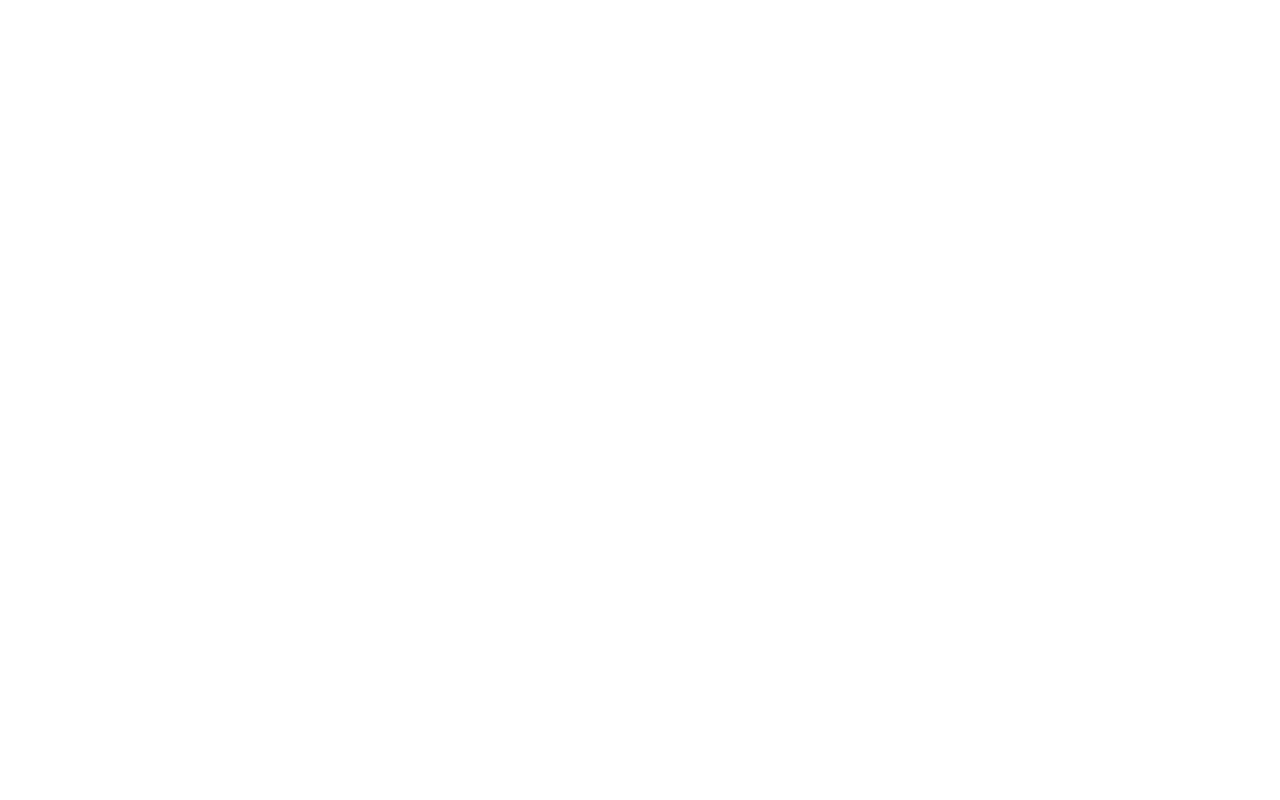
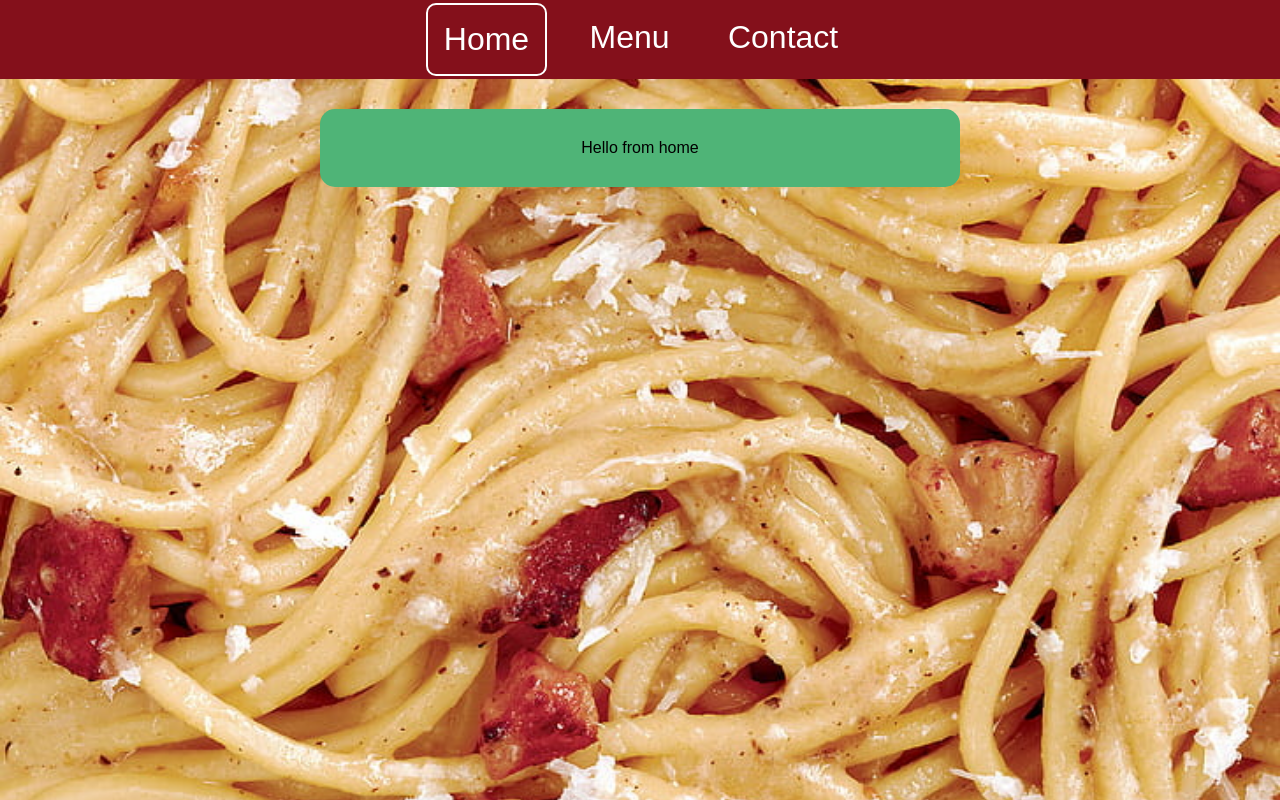
Before and after one commit to arjovr/restaurant, a website built with webpack: page dist/index.html in a window 1280 px wide. Built offline with nearby package versions, Linux system fonts and the light colour scheme.

Commit message:
behaviour is wired (some content is missing)

```diff
--- /dev/null
+++ b/src/contact.js
@@ -0,0 +1,5 @@
+function render(container) {
+    container.textContent = 'Hello from contact';
+}
+
+export {render};
--- /dev/null
+++ b/src/home.js
@@ -0,0 +1,5 @@
+function render(container) {
+    container.textContent = 'Hello from home';
+}
+
+export {render};
--- a/src/index.js
+++ b/src/index.js
@@ -1 +1,15 @@
-console.log('nice!!!');
+import MyImage from './assets/imgs/background.jpg';
+import './style.css';
+import * as homePage from './home';
+import * as bar from './navigationbar';
+
+
+const content = document.querySelector('#content');
+
+content.style.backgroundImage = `url('${MyImage}')`;
+content.style.height = '100vh';
+
+const tabContent = bar.render();
+
+// mostramos home por default
+homePage.render(tabContent);
--- /dev/null
+++ b/src/menu.js
@@ -0,0 +1,6 @@
+function render(container) {
+    container.textContent = 'Hello from menu';
+
+}
+
+export {render};
--- /dev/null
+++ b/src/navigationbar.js
@@ -0,0 +1,44 @@
+import * as homePage from './home';
+import * as menuPage from './menu';
+import * as contactPage from './contact';
+
+function render() {
+    const content = document.querySelector('#content');
+    content.innerHTML = `
+        <nav class="navigation-bar">
+            <div class="nav-item home-nav nav-selected" data-tab="home">Home</div>
+            <div class="nav-item menu-nav" data-tab="menu">Menu</div>
+            <div class="nav-item contact-nav" data-tab="contact">Contact</div>
+        </nav>
+        <div class="tab-content"></div>
+    `;
+
+    const bar = document.querySelector('.navigation-bar');
+    const items = bar.querySelectorAll('.nav-item');
+    const tabContent = content.querySelector('.tab-content');
+
+    items.forEach((item) => {
+        item.addEventListener('click', () => {
+            items.forEach((it) => {
+                it.classList.remove('nav-selected');
+            });
+            tabContent.innerHTML = '';
+            switch (item.dataset.tab) {
+                case 'home':
+                    homePage.render(tabContent);
+                    break;
+                case 'menu':
+                    menuPage.render(tabContent);
+                    break;
+                case 'contact':
+                    contactPage.render(tabContent);
+                    break;
+            }
+            item.classList.add('nav-selected');
+        });
+    });
+
+    return tabContent;
+}
+
+export { render };
--- /dev/null
+++ b/src/style.css
@@ -0,0 +1,74 @@
+html {
+    box-sizing: border-box;
+    font-size: 16px;
+    font-family: Arial, Helvetica, sans-serif;
+}
+
+*, *:before, *:after {
+    box-sizing: inherit;
+}
+
+body, h1, h2, h3, h4, h5, h6, p, ol, ul {
+    margin: 0;
+    padding: 0;
+    font-weight: normal;
+}
+
+ol, ul {
+    list-style: none;
+}
+
+img {
+    max-width: 100%;
+    height: auto;
+}
+
+
+#content {
+    /* Full height */
+    height: 100%;
+
+    /* Center and scale the image nicely */
+    background-position: center;
+    background-repeat: no-repeat;
+    background-size: cover;
+
+    display: flex;
+    flex-direction: column;
+    align-items: center;
+}
+
+body {
+    height: '100vh';
+}
+
+nav.navigation-bar {
+    width: 100%;
+    display: flex;
+    justify-content: center;
+    gap: 20px;
+    background-color: #84101B;
+    color: white;
+}
+
+.nav-item {
+    font-size: 32px;
+    padding: 0.5em;
+    cursor: pointer;
+    margin: 0.1em;
+}
+
+.nav-selected {
+    border: white 2px solid;
+    border-radius: 10px;
+}
+
+.tab-content {
+    display: flex;
+    margin: 30px;
+    justify-content: center;
+    background-color: #4FB477;
+    width: 50%;
+    border-radius: 15px;
+    padding: 30px;
+}
--- a/webpack.config.js
+++ b/webpack.config.js
@@ -7,4 +7,17 @@ module.exports = {
     filename: 'main.js',
     path: path.resolve(__dirname, 'dist'),
   },
+
+  module: {
+    rules: [
+      {
+        test: /\.css$/i,
+        use: ['style-loader', 'css-loader'],
+      },
+     {
+       test: /\.(png|svg|jpg|jpeg|gif)$/i,
+       type: 'asset/resource',
+     },
+    ],
+  },
 };
```
Also changed, not shown: package.json (+5 -2 lines), dist/687a42512eda4605b3af.jpg (added), dist/index.html, dist/main.js, dist/src_home_js.main.js (added), src/assets/imgs/background.jpg (added), 1 other file.
